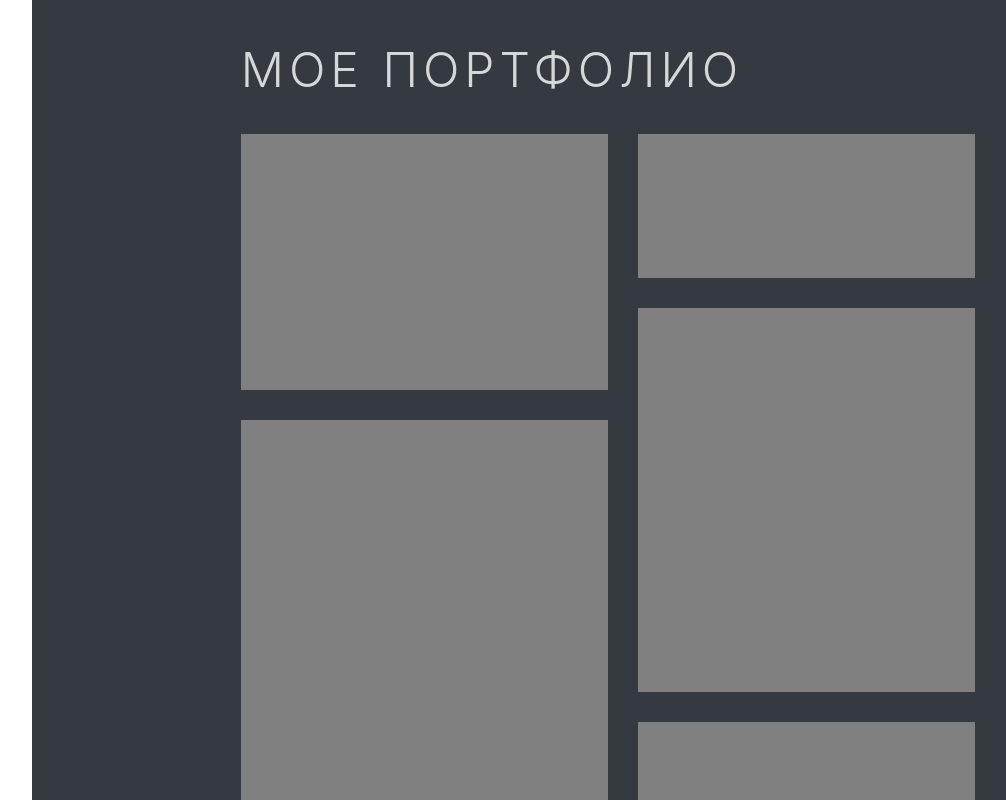
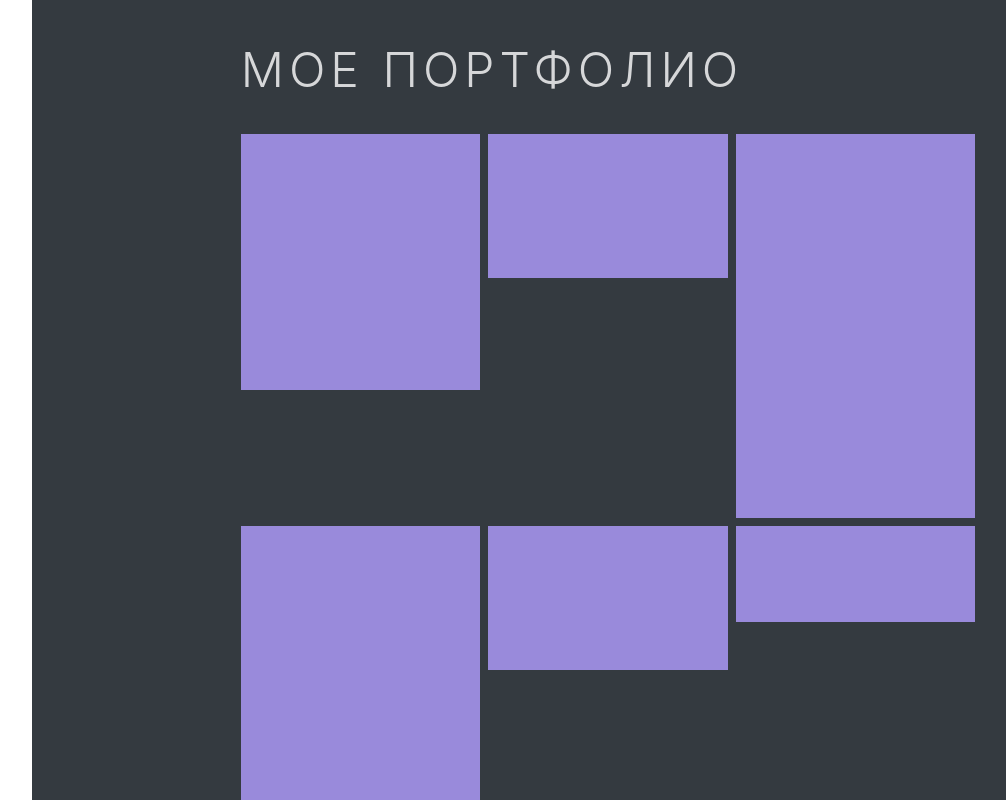
Before and after one commit to rxMATTEO/react-resume, a React (Vite) app: page / in a window 1280 px wide. Shown: the part 5100-5900 px from the top of the page, without its empty margins (96-1102 px from the left). Built offline with nearby package versions, Linux system fonts and the light colour scheme; a web font is replaced by a local one.

Commit message:
Revert "Set react masonry to work"
This reverts commit 36647f57061132c9fea247dedfe2e1070cbdccc6.

```diff
--- a/package.json
+++ b/package.json
@@ -16,7 +16,6 @@
     "random-token": "^0.0.8",
     "react": "^18.2.0",
     "react-dom": "^18.2.0",
-    "react-masonry-css": "^1.0.16",
     "react-query": "^3.39.3",
     "react-redux": "^8.0.5",
     "react-router": "^6.8.1",
--- a/src/components/portfolio/Portfolio.tsx
+++ b/src/components/portfolio/Portfolio.tsx
@@ -1,18 +1,16 @@
-import Masonry from 'react-masonry-css';
-import './masonry.sass';
-
 function Portfolio() {
   return (
     <div className="mx-auto">
       <p className="text-5xl font-light uppercase tracking-[5px] mb-10">Мое портфолио</p>
-      <Masonry breackpointCols={5} className="my-masonry-grid" columnClassName="my-masonry-grid_column">
+      <div className="grid grid-cols-3 gap-2">
         <div className="h-64 bg-purple" />
         <div className="h-36 bg-purple" />
         <div className="h-96 bg-purple" />
+
         <div className="h-96 bg-purple" />
         <div className="h-36 bg-purple" />
         <div className="h-24 bg-purple" />
-      </Masonry>
+      </div>
     </div>
   );
 }
```
Also changed, not shown: 1 other file (tests, documents, lock files or other folders).
